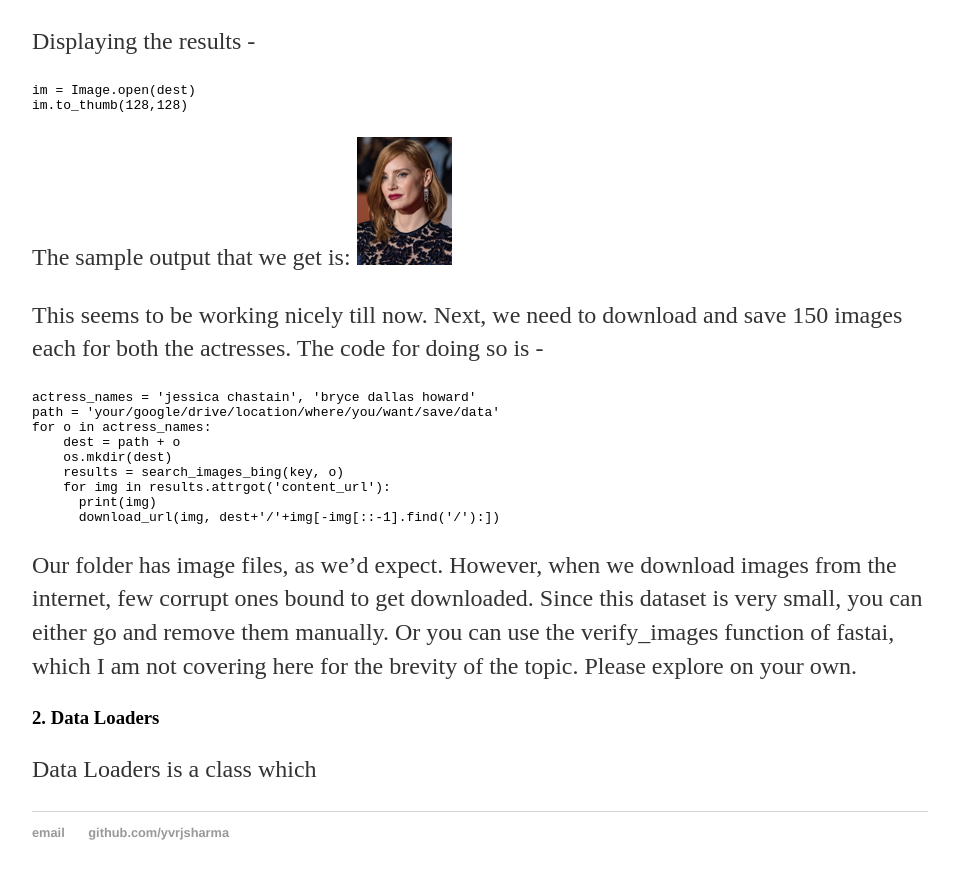
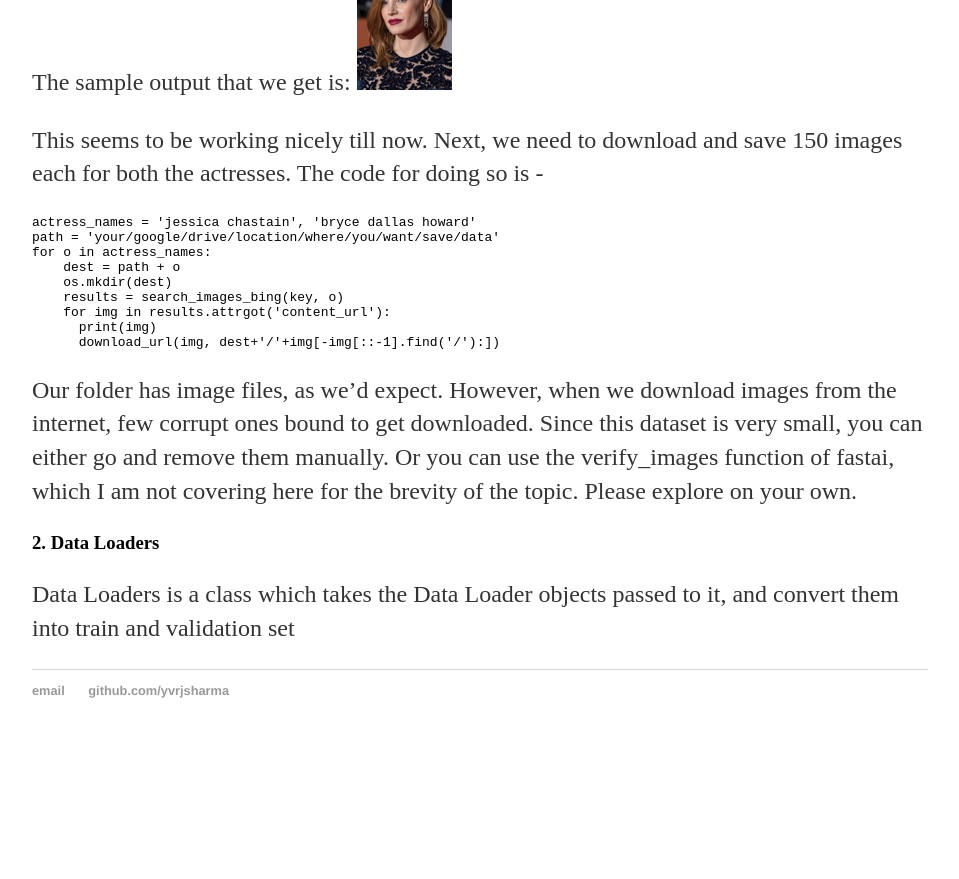
Before and after one commit to yvrjsharma/yvrjsharma.github.io, a Jekyll site: the page built from _posts/2020-09-17-fastai-chap2-build-deploy-dl-models.md, in a window 1280 px wide and 900 px high, scrolled down 5949 px. Shown: the top 879 px of the window, without its empty margins (160-1119 px from the left). Built offline with Jekyll 4.4.1, drawn with Linux system fonts in a browser that asks for light colours; after the commit the page ends 6707 px from its top, so only the background shows below that.

```diff
--- a/_posts/2020-09-17-fastai-chap2-build-deploy-dl-models.md
+++ b/_posts/2020-09-17-fastai-chap2-build-deploy-dl-models.md
@@ -95,4 +95,4 @@ Our folder has image files, as we'd expect. However, when we download images fro
 
 ### 2. Data Loaders
 
-Data Loaders is a class which
+Data Loaders is a class which takes the Data Loader objects passed to it, and convert them into train and validation set
```
Also changed, not shown: images/hector-j-rivas-QNc9tTNHRyI-unsplash.jpg.
